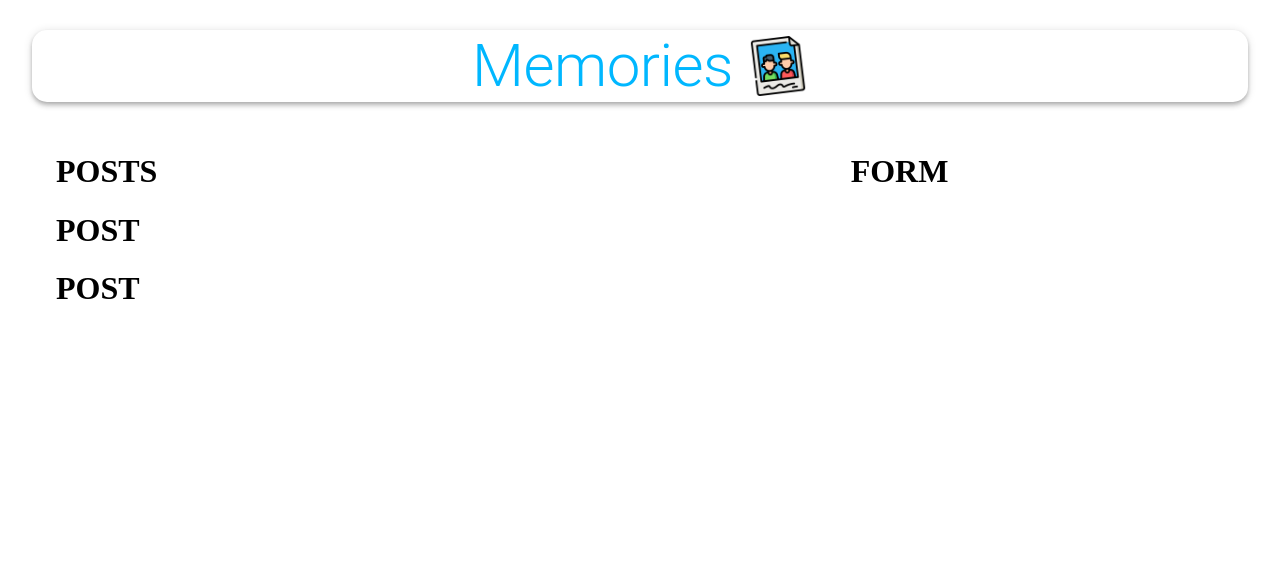
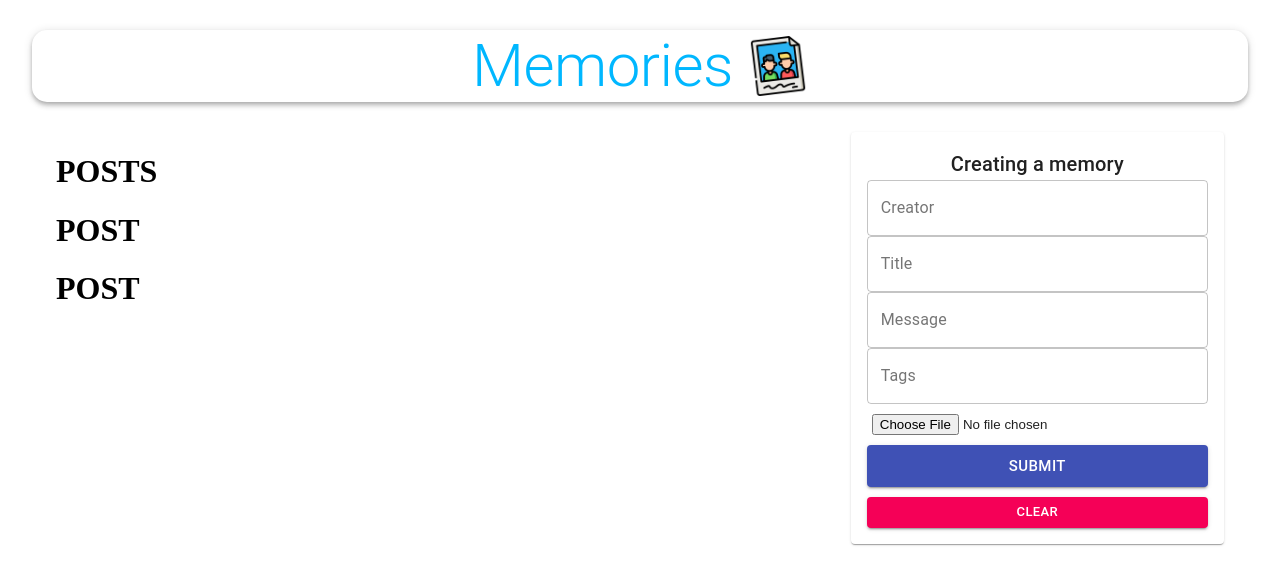
Before and after one commit to Numulix/react-memories, a React (Create React App) app in the folder client/: page / in a window 1280 px wide. Shown: the top 584 px of the page. Built offline with nearby package versions, Linux system fonts and the light colour scheme.

Commit message:
Styled form, todo: post request

```diff
--- a/client/package.json
+++ b/client/package.json
@@ -2,6 +2,7 @@
   "name": "client",
   "version": "0.1.0",
   "private": true,
+  "proxy": "http://localhost:5000",
   "dependencies": {
     "@material-ui/core": "^4.11.4",
     "@testing-library/jest-dom": "^5.14.1",
--- a/client/src/components/Form/Form.js
+++ b/client/src/components/Form/Form.js
@@ -1,11 +1,74 @@
-import React from 'react'
+import React, { useState } from 'react'
+import { TextField, Button, Typography, Paper } from '@material-ui/core'
+import FileBase from 'react-file-base64'
 
 import useStyles from './styles'
 
 const Form = () => {
+  const [postData, setPostData] = useState({
+    creator: '',
+    title: '',
+    message: '',
+    tags: '',
+    selectedFile: '',
+  })
   const classes = useStyles()
+
+  const handleSubmit = () => {
+
+  }
+
+  const clear = () => {
+
+  }
+
   return (
-    <h1>FORM</h1>
+    <Paper className={classes.paper}>
+      <form autoComplete="off" noValidate className={classes.form} onSubmit={handleSubmit}>
+        <Typography variant="h6">Creating a memory</Typography>
+        <TextField
+          name="creator"
+          variant="outlined"
+          label="Creator"
+          fullWidth
+          value={postData.creator}
+          onChange={(e) => setPostData({ ...postData, creator: e.target.value })}
+        />
+        <TextField
+          name="title"
+          variant="outlined"
+          label="Title"
+          fullWidth
+          value={postData.creator}
+          onChange={(e) => setPostData({ ...postData, title: e.target.value })}
+        />
+        <TextField
+          name="message"
+          variant="outlined"
+          label="Message"
+          fullWidth
+          value={postData.creator}
+          onChange={(e) => setPostData({ ...postData, message: e.target.value })}
+        />
+        <TextField
+          name="tags"
+          variant="outlined"
+          label="Tags"
+          fullWidth
+          value={postData.creator}
+          onChange={(e) => setPostData({ ...postData, tags: e.target.value })}
+        />
+        <div className={classes.fileInput}>
+          <FileBase
+            type="file"
+            multiple={false}
+            onDone={({base64}) => setPostData({ ...postData, selectedFile: base64 })}
+          />
+        </div>
+        <Button className={classes.buttonSubmit} variant="contained" color="primary" size="large" type="submit" fullWidth>Submit</Button>
+        <Button variant="contained" color="secondary" size="small" onClick={clear} fullWidth>Clear</Button>
+      </form>
+    </Paper>
   )
 }
 
```
Also changed, not shown: 2 other files (tests, documents, lock files or other folders).
